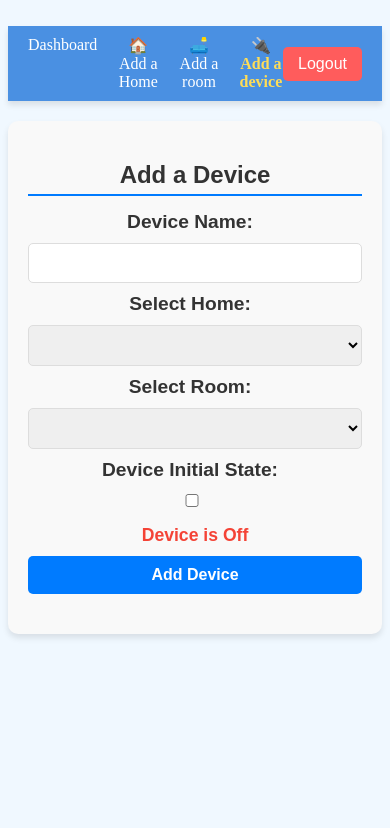
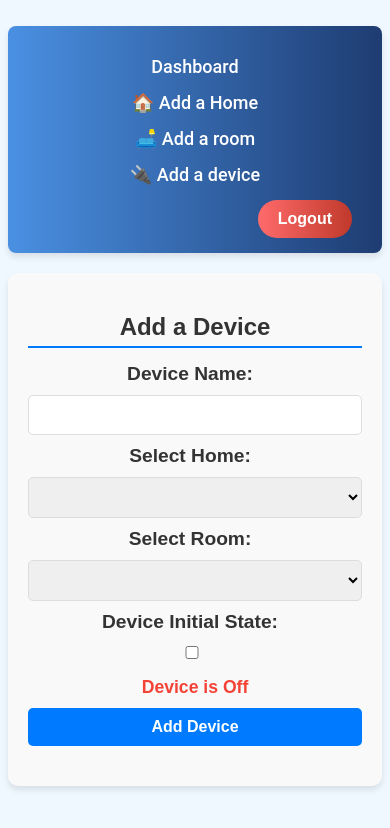
Before and after one commit to Kheirallah-Elie/SmartHomeWeb, an Angular app in the folder smarthomeweb.client/: page /add-device in a window 390 px wide. Shown: the top 828 px of the page. Built offline with nearby package versions, Linux system fonts and the light colour scheme.

Commit message:
:fix landing page design improved

```diff
--- a/smarthomeweb.client/src/app/components/LandingPage/landing-page.component.css
+++ b/smarthomeweb.client/src/app/components/LandingPage/landing-page.component.css
@@ -148,54 +148,126 @@ body {
   transform: translateY(-2px);
 }
 
-/* Barre de navigation */
+/* Barre de navigation améliorée */
 .navbar {
-  margin-bottom: 20px; /* Ajoute un espace sous la barre de navigation */
+  margin-bottom: 20px;
   display: flex;
   justify-content: space-between;
   align-items: center;
-  background-color: #4a90e2;
-  padding: 10px 20px;
+  background: linear-gradient(90deg, #4a90e2, #1e3c72);
+  padding: 15px 30px;
   color: white;
   box-shadow: 0 4px 6px rgba(0, 0, 0, 0.1);
+  border-radius: 8px;
+  font-family: 'Roboto', sans-serif;
 }
 
-/* Liens de navigation */
+/* Liste des éléments de navigation */
 .navbar-list {
   display: flex;
-  gap: 20px;
+  gap: 25px;
   list-style: none;
   margin: 0;
   padding: 0;
 }
 
+/* Liens de navigation */
 .navbar-item a {
   text-decoration: none;
   color: white;
-  font-size: 16px;
-  transition: color 0.3s ease;
+  font-size: 18px;
+  font-weight: 500;
+  position: relative;
+  padding: 5px 10px;
+  border-radius: 4px;
+  transition: background-color 0.3s ease, transform 0.2s ease;
 }
 
-.navbar-item a:hover,
-.navbar-item a.active-link {
-  color: #ffdd57;
-  font-weight: bold;
-}
+  .navbar-item a:hover {
+    background-color: rgba(255, 255, 255, 0.2);
+    transform: scale(1.1);
+  }
+
+  .navbar-item a::after {
+    content: "";
+    position: absolute;
+    bottom: 0;
+    left: 50%;
+    width: 0;
+    height: 2px;
+    background-color: #ffdd57;
+    transition: all 0.3s ease;
+  }
+
+  .navbar-item a:hover::after {
+    left: 0;
+    width: 100%;
+  }
 
 /* Bouton Logout */
 .logout-button {
-  background-color: #ff5c5c;
+  background: linear-gradient(90deg, #ff6b6b, #c0392b);
   border: none;
-  border-radius: 5px;
-  padding: 8px 15px;
+  border-radius: 20px;
+  padding: 10px 20px;
   color: white;
   font-size: 16px;
+  font-weight: bold;
   cursor: pointer;
-  transition: background-color 0.3s ease;
+  transition: transform 0.3s ease, box-shadow 0.3s ease;
 }
 
-.logout-button:hover {
-  background-color: #ff3b3b;
+  .logout-button:hover {
+    transform: translateY(-3px);
+    box-shadow: 0 8px 15px rgba(255, 107, 107, 0.5);
+  }
+
+/* Icônes dans les liens */
+.navbar-item a span {
+  margin-right: 8px;
+  font-size: 18px;
+  display: inline-block;
+}
+
+/* Style global pour le conteneur du message de bienvenue */
+.welcome-container {
+  background: linear-gradient(135deg, #4a90e2, #50e3c2); /* Dégradé de bleu à turquoise */
+  padding: 40px;
+  margin-bottom: 30px;
+  border-radius: 12px;
+  box-shadow: 0 4px 12px rgba(0, 0, 0, 0.1);
+  text-align: center;
+}
+
+.welcome-message {
+  color: #fff;
+  font-family: 'Roboto', sans-serif;
+}
+
+  .welcome-message h1 {
+    font-size: 28px;
+    font-weight: 600;
+    margin-bottom: 10px;
+    text-shadow: 2px 2px 4px rgba(0, 0, 0, 0.3);
+  }
+
+.user-name {
+  color: #f1c40f; /* Couleur or pour l'email */
+  font-weight: 700;
+}
+
+.welcome-subtext {
+  font-size: 18px;
+  color: #ecf0f1; /* Texte plus léger pour l'accompagnement */
+  margin-top: 0;
+  text-shadow: 1px 1px 3px rgba(0, 0, 0, 0.2);
+}
+
+.welcome-container:hover {
+  background: linear-gradient(135deg, #50e3c2, #4a90e2); /* Inverser le dégradé au survol */
+  cursor: pointer;
+  box-shadow: 0 6px 16px rgba(0, 0, 0, 0.15);
+  transition: all 0.3s ease;
 }
 
 /* Conteneur principal du tableau de bord */
@@ -289,4 +361,21 @@ body {
   .room-card {
     flex: 1 1 100%;
   }
+
+  .navbar {
+    flex-direction: column;
+    align-items: flex-start;
+  }
+
+  .navbar-list {
+    flex-direction: column;
+    width: 100%;
+    gap: 15px;
+    margin-top: 15px;
+  }
+
+  .logout-button {
+    align-self: flex-end;
+    margin-top: 15px;
+  }
 }
--- a/smarthomeweb.client/src/app/components/LandingPage/landing-page.component.html
+++ b/smarthomeweb.client/src/app/components/LandingPage/landing-page.component.html
@@ -1,4 +1,12 @@
 <header-tab></header-tab>
+
+<!-- Message de bienvenue -->
+<div *ngIf="user" class="welcome-container">
+  <div class="welcome-message">
+    <h1>Welcome back, <span class="user-name">{{ user?.email }}</span>!</h1>
+    <p class="welcome-subtext">We're excited to have you back. Explore your homes and manage your devices with ease.</p>
+  </div>
+</div>
 
 <div *ngIf="user" class="dashboard-container">
   <div class="home-container">
```
